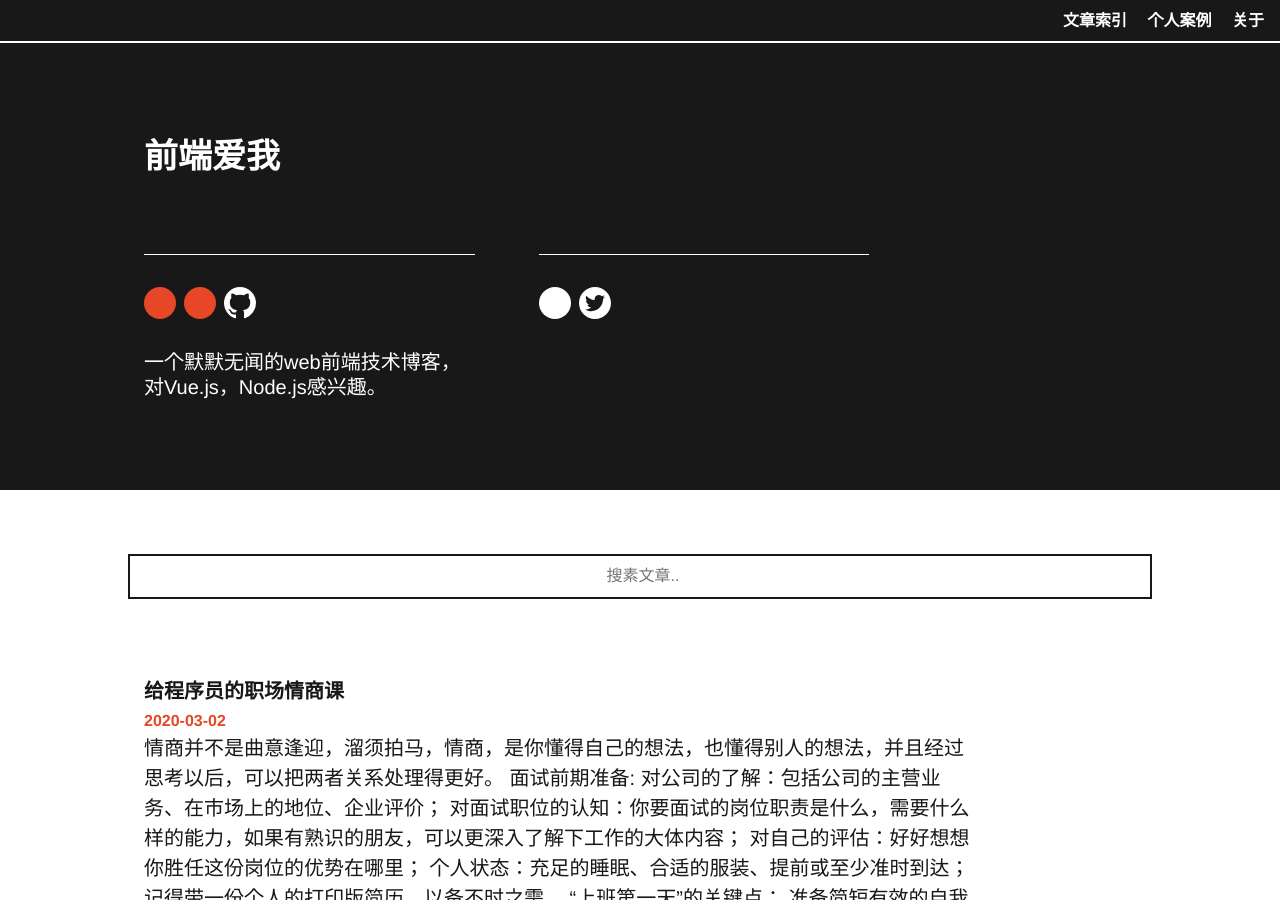
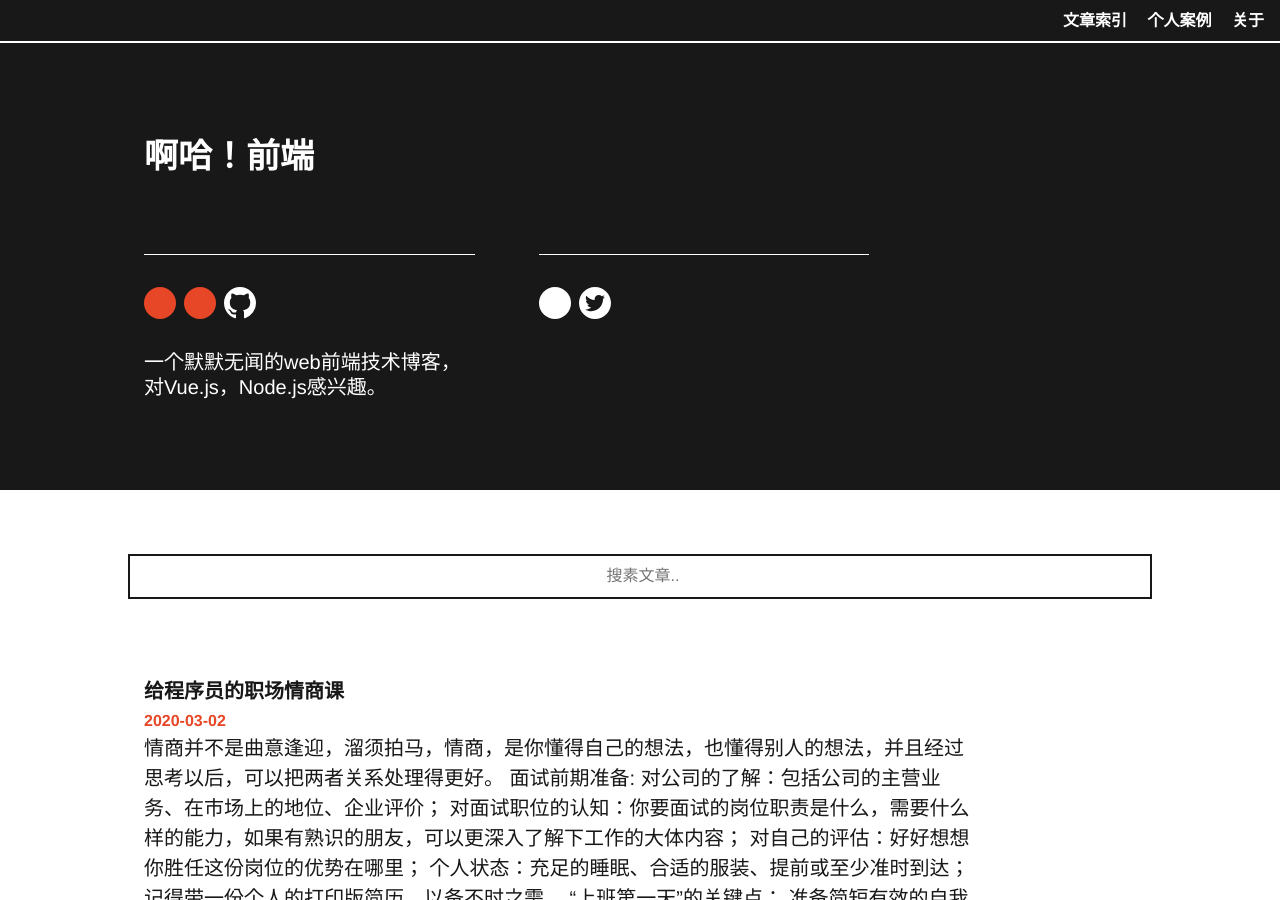
Before and after one commit to qdi5/qdi5.github.io, a Jekyll site: the page built from index.html, in a window 1280 px wide and 900 px high. Built offline with Jekyll 4.4.1, drawn with Linux system fonts in a browser that asks for light colours; the list of posts is cut into pages by our own code.

Commit message:
修改网站名称

```diff
--- a/_config.yml
+++ b/_config.yml
@@ -18,14 +18,14 @@
 # You can create any custom variable you would like, and they will be accessible
 # in the templates via {{ site.myvariable }}.
 
-title: 前端爱我
+title: 啊哈！前端
 email: wuzhe_@aliyun.com
 description: >- # this means to ignore newlines until "baseurl:"
   一个默默无闻的web前端技术博客，对Vue.js，Node.js感兴趣。
 baseurl: "" # the subpath of your site, e.g. /blog
-url: "https://qdi5.github.io/" # the base hostname & protocol for your site, e.g. http://example.com
+url: "http://www.ahafe.tech" # the base hostname & protocol for your site, e.g. http://example.com
 twitter_username: wuzhe
-github_username:  qdi5
+github_username: qdi5
 github_repo: qdi5.github.io
 # Build settings
 plugins:
@@ -57,13 +57,11 @@ permalink: /:year/:month/:day/:title:output_ext
 #   - vendor/gems/
 #   - vendor/ruby/
 defaults:
-  -
-    scope:
+  - scope:
       path: "_posts/kindle" # an empty string here means all files in the project
     values:
       layout: "post"
-  -
-    scope:
+  - scope:
       path: "_posts/google" # an empty string here means all files in the project
     values:
       layout: "post"
```
